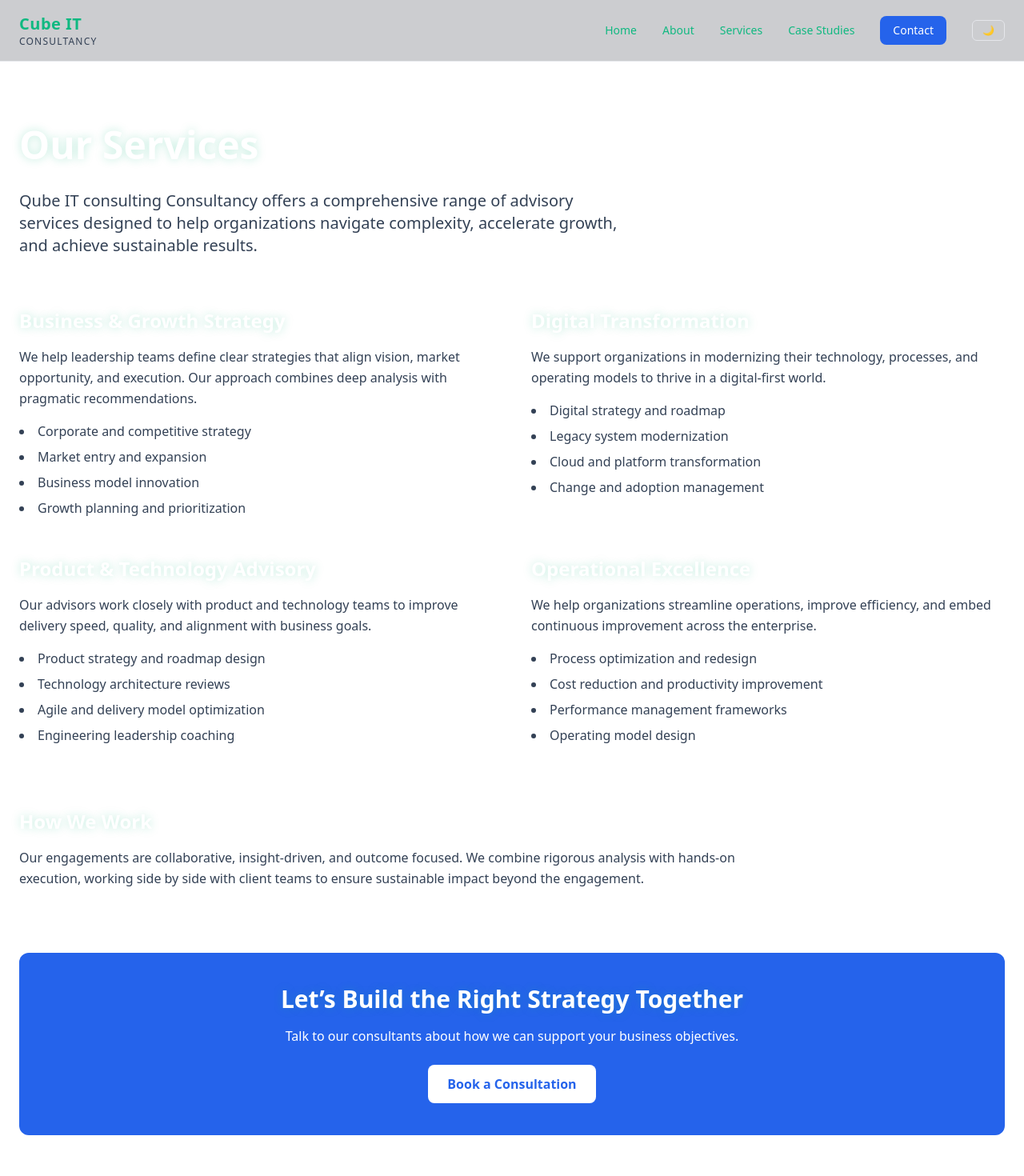
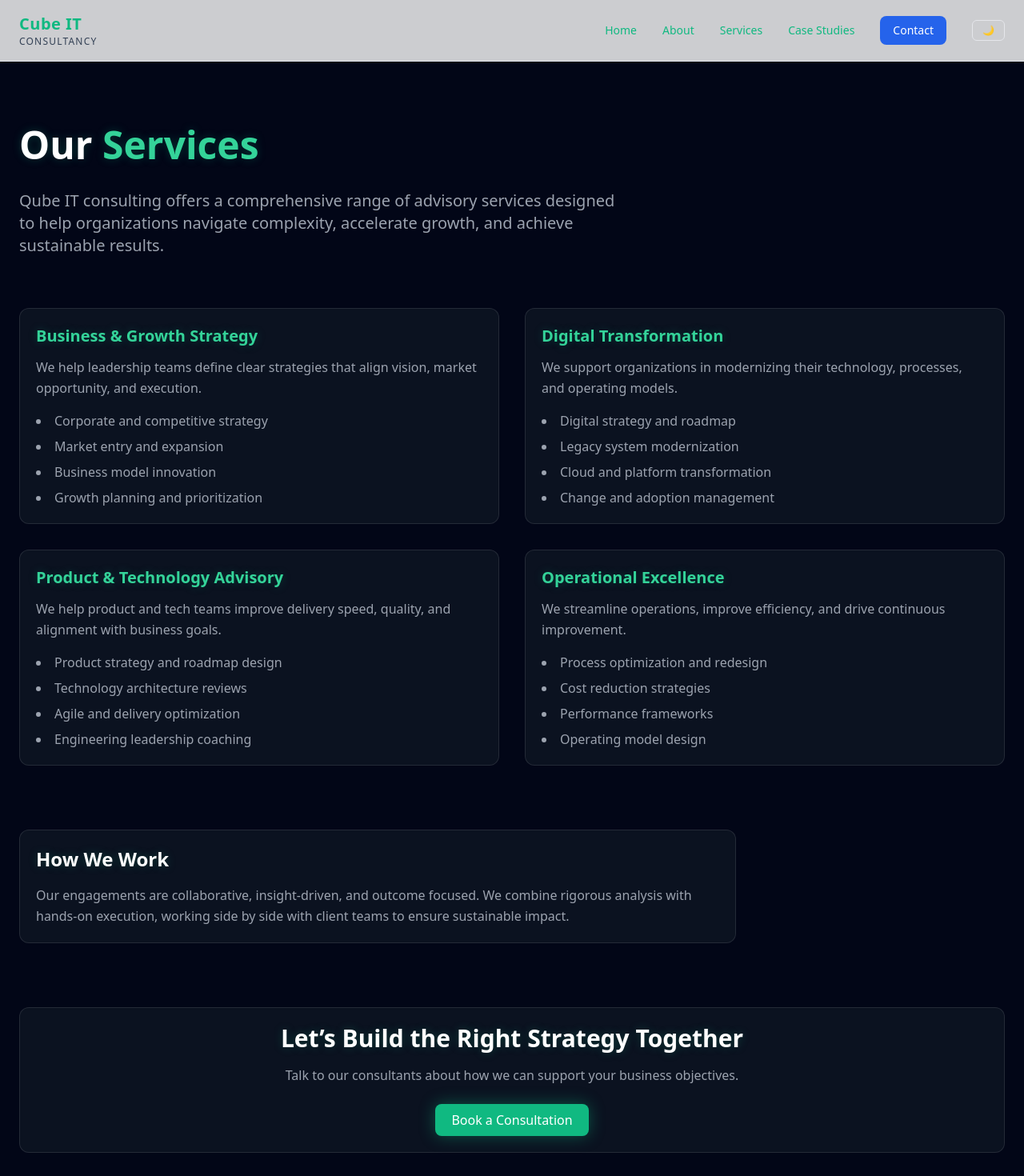
Before and after one commit to Neil1306/qubeitconsulting, a React (Vite) app: page /#/services in a window 1280 px wide. Shown: the top 1470 px of the page at 80% size. Built offline with nearby package versions, Linux system fonts and the light colour scheme.

Commit message:
Update Services.jsx

```diff
--- a/src/pages/Services.jsx
+++ b/src/pages/Services.jsx
@@ -1,35 +1,36 @@
 import MainLayout from "../layouts/MainLayout"
+
 export default function Services() {
   return (
     <MainLayout>
-    <div className="bg-white dark:bg-darkBg transition-colors">
-      <div className="max-w-7xl mx-auto px-6 py-20">
+      <div className="px-6 py-20">
 
-        {/* Page Header */}
-        <h2 className="text-4xl md:text-5xl font-bold mb-8">
-          Our Services
+        <div className="max-w-7xl mx-auto">
+
+          {/* 🔥 Page Header */}
+          <h2 className="text-4xl md:text-5xl font-bold mb-8 text-white">
+            Our <span className="text-emerald-400">Services</span>
           </h2>
 
-        <p className="text-lg md:text-xl text-secondary dark:text-gray-300 max-w-3xl mb-16">
-          Qube IT consulting Consultancy offers a comprehensive range of advisory services
+          <p className="text-lg md:text-xl text-gray-400 max-w-3xl mb-16">
+            Qube IT consulting offers a comprehensive range of advisory services
             designed to help organizations navigate complexity, accelerate growth,
             and achieve sustainable results.
           </p>
 
-        {/* Services Grid */}
-        <div className="grid md:grid-cols-2 gap-12 mb-20">
+          {/* 💎 Services Grid */}
+          <div className="grid md:grid-cols-2 gap-8 mb-20">
 
             {/* Service 1 */}
-          <div>
-            <h3 className="text-2xl font-semibold mb-4">
+            <div className="card">
+              <h3 className="text-xl font-semibold text-emerald-400 mb-3">
                 Business & Growth Strategy
               </h3>
-            <p className="text-secondary dark:text-gray-300 leading-relaxed mb-4">
+              <p className="text-gray-400 leading-relaxed mb-4">
                 We help leadership teams define clear strategies that align vision,
-              market opportunity, and execution. Our approach combines deep
-              analysis with pragmatic recommendations.
+                market opportunity, and execution.
               </p>
-            <ul className="list-disc list-inside text-secondary dark:text-gray-400 space-y-2">
+              <ul className="list-disc list-inside text-gray-400 space-y-2">
                 <li>Corporate and competitive strategy</li>
                 <li>Market entry and expansion</li>
                 <li>Business model innovation</li>
@@ -38,16 +39,15 @@ export default function Services() {
             </div>
 
             {/* Service 2 */}
-          <div>
-            <h3 className="text-2xl font-semibold mb-4">
+            <div className="card">
+              <h3 className="text-xl font-semibold text-emerald-400 mb-3">
                 Digital Transformation
               </h3>
-            <p className="text-secondary dark:text-gray-300 leading-relaxed mb-4">
+              <p className="text-gray-400 leading-relaxed mb-4">
                 We support organizations in modernizing their technology,
-              processes, and operating models to thrive in a digital-first
-              world.
+                processes, and operating models.
               </p>
-            <ul className="list-disc list-inside text-secondary dark:text-gray-400 space-y-2">
+              <ul className="list-disc list-inside text-gray-400 space-y-2">
                 <li>Digital strategy and roadmap</li>
                 <li>Legacy system modernization</li>
                 <li>Cloud and platform transformation</li>
@@ -56,67 +56,61 @@ export default function Services() {
             </div>
 
             {/* Service 3 */}
-          <div>
-            <h3 className="text-2xl font-semibold mb-4">
+            <div className="card">
+              <h3 className="text-xl font-semibold text-emerald-400 mb-3">
                 Product & Technology Advisory
               </h3>
-            <p className="text-secondary dark:text-gray-300 leading-relaxed mb-4">
-              Our advisors work closely with product and technology teams to
-              improve delivery speed, quality, and alignment with business
-              goals.
+              <p className="text-gray-400 leading-relaxed mb-4">
+                We help product and tech teams improve delivery speed, quality,
+                and alignment with business goals.
               </p>
-            <ul className="list-disc list-inside text-secondary dark:text-gray-400 space-y-2">
+              <ul className="list-disc list-inside text-gray-400 space-y-2">
                 <li>Product strategy and roadmap design</li>
                 <li>Technology architecture reviews</li>
-              <li>Agile and delivery model optimization</li>
+                <li>Agile and delivery optimization</li>
                 <li>Engineering leadership coaching</li>
               </ul>
             </div>
 
             {/* Service 4 */}
-          <div>
-            <h3 className="text-2xl font-semibold mb-4">
+            <div className="card">
+              <h3 className="text-xl font-semibold text-emerald-400 mb-3">
                 Operational Excellence
               </h3>
-            <p className="text-secondary dark:text-gray-300 leading-relaxed mb-4">
-              We help organizations streamline operations, improve efficiency,
-              and embed continuous improvement across the enterprise.
+              <p className="text-gray-400 leading-relaxed mb-4">
+                We streamline operations, improve efficiency, and drive
+                continuous improvement.
               </p>
-            <ul className="list-disc list-inside text-secondary dark:text-gray-400 space-y-2">
+              <ul className="list-disc list-inside text-gray-400 space-y-2">
                 <li>Process optimization and redesign</li>
-              <li>Cost reduction and productivity improvement</li>
-              <li>Performance management frameworks</li>
+                <li>Cost reduction strategies</li>
+                <li>Performance frameworks</li>
                 <li>Operating model design</li>
               </ul>
             </div>
           </div>
 
-        {/* How We Work */}
-        <div className="max-w-4xl mb-20">
-          <h3 className="text-2xl font-semibold mb-4">
+          {/* 💎 How We Work */}
+          <div className="max-w-4xl mb-20 card">
+            <h3 className="text-2xl font-semibold mb-4 text-white">
               How We Work
             </h3>
-          <p className="text-secondary dark:text-gray-300 leading-relaxed">
+            <p className="text-gray-400 leading-relaxed">
               Our engagements are collaborative, insight-driven, and outcome
               focused. We combine rigorous analysis with hands-on execution,
-            working side by side with client teams to ensure sustainable impact
-            beyond the engagement.
+              working side by side with client teams to ensure sustainable impact.
             </p>
           </div>
 
-        {/* CTA */}
-        <div className="bg-accent text-white p-10 rounded-xl text-center">
-          <h3 className="text-3xl font-bold mb-4">
+          {/* 🚀 CTA */}
+          <div className="card text-center">
+            <h3 className="text-3xl font-bold mb-4 text-white">
               Let’s Build the Right Strategy Together
             </h3>
-          <p className="mb-6">
-            Talk to our consultants about how we can support your business
-            objectives.
+            <p className="text-gray-400 mb-6">
+              Talk to our consultants about how we can support your business objectives.
             </p>
-          <a
-            href="#/contact"
-            className="inline-block bg-white text-accent px-6 py-3 rounded-lg font-semibold"
-          >
+            <a href="#/contact" className="btn inline-block">
               Book a Consultation
             </a>
           </div>
@@ -124,6 +118,5 @@ export default function Services() {
         </div>
       </div>
     </MainLayout>
-
   )
 }
```
Lines whose indentation alone changed are shown as unchanged.
